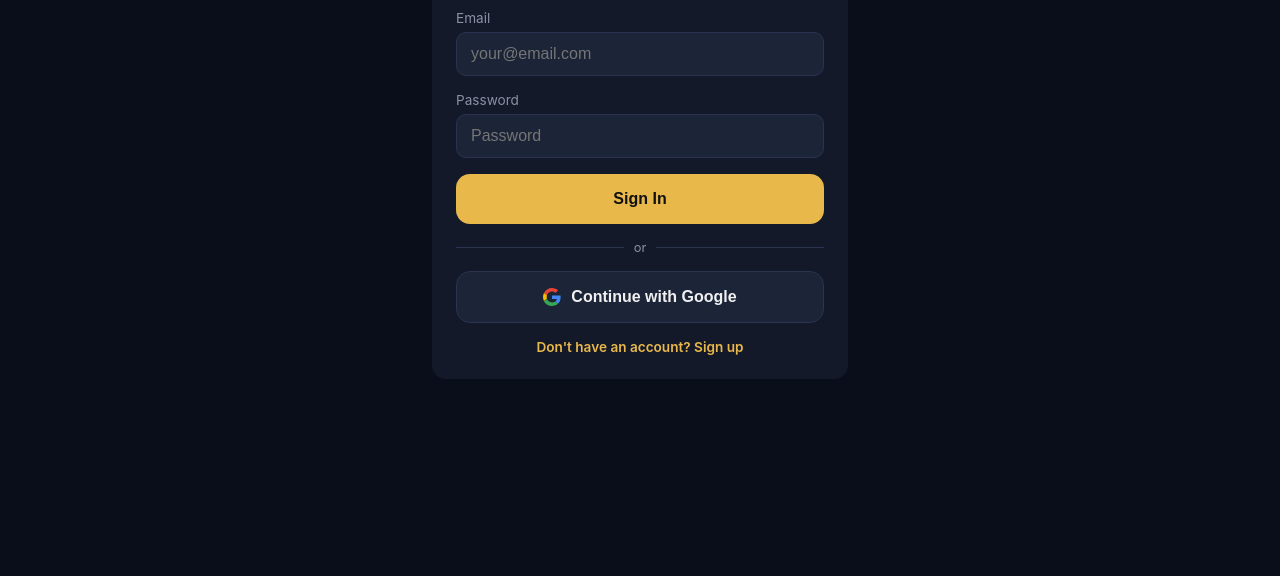
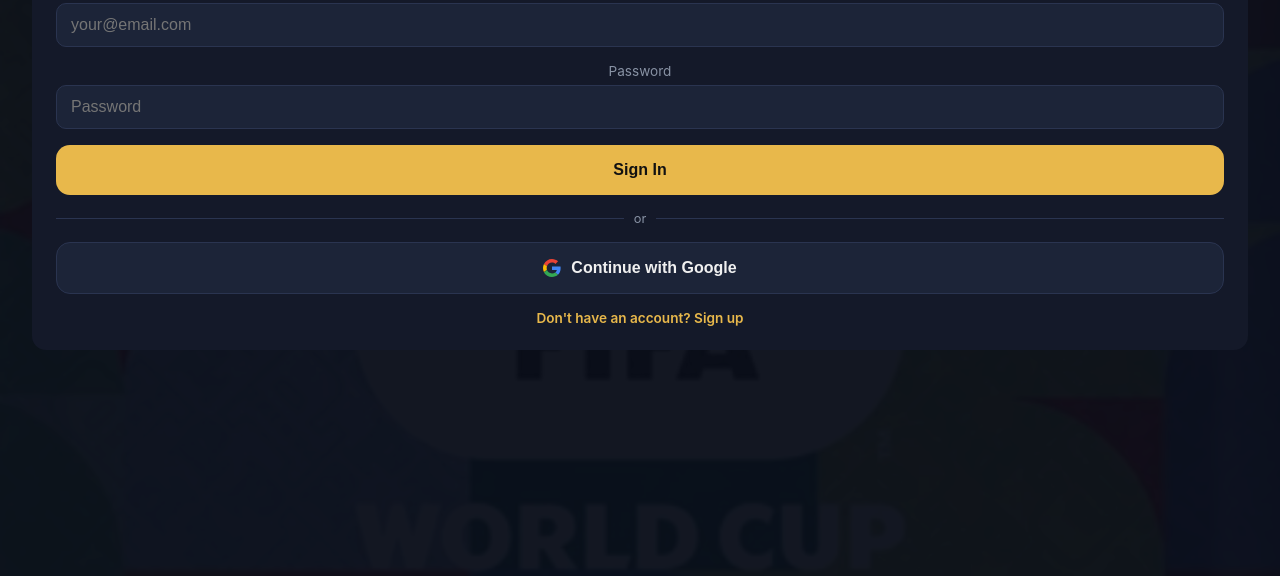
Before and after one commit to jpdehollain/fwc-sticker-tracker, a plain HTML site: page index.html in a window 1280 px wide. Shown: the part 224-800 px from the top of the page. Drawn offline with nearby package versions, Linux system fonts and the light colour scheme.

Commit message:
fix issue with links to images, add background

```diff
--- a/index.html
+++ b/index.html
@@ -3,10 +3,10 @@
 <head>
 <meta charset="UTF-8">
 <meta name="viewport" content="width=device-width, initial-scale=1.0, maximum-scale=1.0">
-<link rel="apple-touch-icon" sizes="180x180" href="/apple-touch-icon.png">
-<link rel="icon" type="image/png" sizes="32x32" href="/favicon-32x32.png">
-<link rel="icon" type="image/png" sizes="16x16" href="/favicon-16x16.png">
-<link rel="manifest" href="/site.webmanifest">
+<link rel="apple-touch-icon" sizes="180x180" href="apple-touch-icon.png">
+<link rel="icon" type="image/png" sizes="32x32" href="favicon-32x32.png">
+<link rel="icon" type="image/png" sizes="16x16" href="favicon-16x16.png">
+<link rel="manifest" href="site.webmanifest">
 <title>FWC Sticker Album Tracker</title>
 <script src="https://cdn.jsdelivr.net/npm/@supabase/supabase-js@2.49.4/dist/umd/supabase.js"></script>
 <style>
@@ -25,8 +25,30 @@
     --radius: 14px;
   }
   * { box-sizing: border-box; margin: 0; padding: 0; }
-  body { background: var(--bg); color: var(--text); font-family: -apple-system, BlinkMacSystemFont, 'Segoe UI', sans-serif; min-height: 100vh; }
-  #app { max-width: 480px; margin: 0 auto; padding: 0 0 80px; }
+
+  /* BACKGROUND */
+  body {
+    background: var(--bg);
+    color: var(--text);
+    font-family: -apple-system, BlinkMacSystemFont, 'Segoe UI', sans-serif;
+    min-height: 100vh;
+    position: relative;
+  }
+  body::before {
+    content: '';
+    position: fixed;
+    inset: 0;
+    background-image: url('android-chrome-512x512.png');
+    background-size: cover;
+    background-position: center;
+    opacity: 0.04;
+    z-index: 0;
+    pointer-events: none;
+  }
+  #app {
+    position: relative;
+    z-index: 1;
+  }
 
   /* SCREENS */
   .screen { display: none; padding: 16px; }
@@ -66,7 +88,7 @@
   label { display: block; font-size: .85rem; color: var(--muted); margin-bottom: 6px; }
   input, select { width: 100%; padding: 12px 14px; background: var(--card2); border: 1px solid var(--border); border-radius: 10px; color: var(--text); font-size: 1rem; }
   input:focus, select:focus { outline: none; border-color: var(--accent); }
-  .auth-card { background: var(--card); border-radius: var(--radius); padding: 24px; margin: 32px 16px; }
+  .auth-card { background: var(--card); border-radius: var(--radius); padding: 24px; text-align: center; margin: 32px 16px; }
   .auth-card h2 { text-align: center; margin-bottom: 20px; color: var(--accent); }
   .auth-toggle { text-align: center; margin-top: 16px; font-size: .85rem; color: var(--muted); }
   .auth-toggle span { color: var(--accent); cursor: pointer; font-weight: 600; }
@@ -201,8 +223,8 @@
 <div id="app">
   <!-- AUTH SCREEN -->
   <div id="auth-screen" class="screen active">
-    <img src="android-chrome-512x512.png" alt="Sticker pack" style="width:80px;height:80px;border-radius:16px;object-fit:cover">
     <div class="auth-card">
+      <img src="android-chrome-512x512.png" alt="Sticker pack" style="width:80px;height:80px;border-radius:16px;object-fit:cover">
       <h2 id="auth-title">FIFA World Cup Sticker Album Tracker</h2>
       <div id="auth-form">
         <div class="form-group" id="username-group" style="display:none">
```
